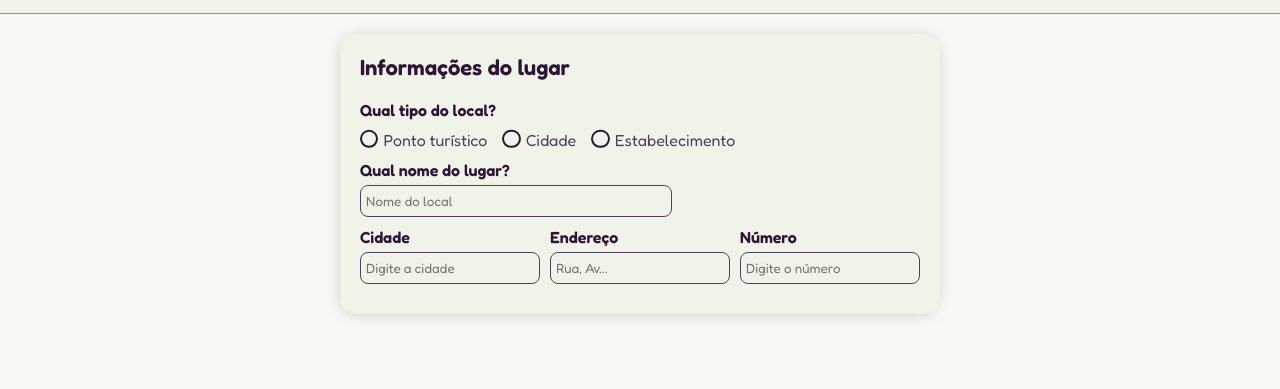
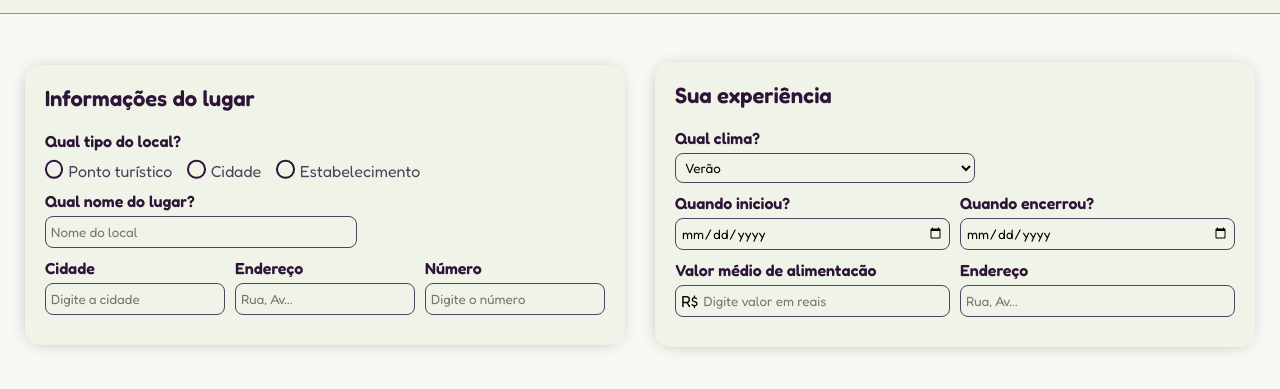
Before and after one commit to muricardoso/gulliver-traveller, a plain HTML site: page index.html in a window 1280 px wide. Shown: the part 85-474 px from the top of the page. Drawn offline with Linux system fonts and the light colour scheme.

Commit message:
inclusao de novos cards e campos

```diff
--- a/css/inputs.css
+++ b/css/inputs.css
@@ -12,15 +12,15 @@
 .container-input-text {
     display: flex;
     flex-direction: column;
+}
 
-}
 .title-card {
     margin-bottom: 20px;
 }
 form {
     padding: 20px;
 }
-.container-input-text input {
+.container-input-text input, .container-fake-input-currency {
     margin-top: 5px;
     height: 20px;
     padding: 5px;
@@ -75,14 +75,50 @@ input[type="radio"]:checked::before {
 } */
 .form-control:focus-within {
     color: var(--color-secondary);
-  }
+}
+select {
+    margin-top: 5px;
+    padding: 5px;
+    border: 1px solid var(--color-secondary);
+    border-radius: 8px;
+    background-color: transparent;
+
+}
+select:focus {
+    outline: 1px solid var(--color-secondary);
+}
+select option {
+    font-size: 16px;
+    color: var(--color-secondary);
+    background-color: var( --color-green-third);
+}
+ option:hover {
+    background-color: var(--color-secondary);
+}
+.container-currency {
+    width: 100%;
+}
+.container-fake-input-currency {
+    display: flex;
+}
+.container-fake-input-currency input {
+    background-color: transparent;
+    border: none;
+    width: 100%;
+    margin-left: 5px;
+}
+.container-fake-input-currency input:focus {
+  outline: none;
+}
+
 @media (max-width: 320px) {
 
 }
 @media (min-width: 600px) {
     #card-cadastro-turistico {
         max-width: 600px;
-        margin: 20px auto;
+        margin: 0 0;
+        width: 100%;
     }
     .container-input-text {
         width: 100%;
@@ -90,8 +126,7 @@ input[type="radio"]:checked::before {
     .orientation-group-inputs {
         flex-direction: row;
     }
-    input {
-
+    input, select {
         max-width: 300px;
     }
 
--- a/css/style.css
+++ b/css/style.css
@@ -51,6 +51,11 @@ a:hover .line-hover {
    background-color: var(--color-primary);
    transition: width .25s ease-in-out;
 }
+.container-select {
+    display: flex;
+    flex-direction: column;
+}
+
 @media (min-width: 600px) {
     .menu-desktop {
         display: flex;
@@ -62,4 +67,14 @@ a:hover .line-hover {
         flex-direction: row;
         margin: auto;
     }
+    #container-forms {
+        display: flex;
+        max-width: 1250px;
+        align-items: center;
+        justify-content: center;
+        margin: 0 auto;
+        gap: 30px;
+        flex-wrap: wrap;
+        margin: 3rem auto;
+    }
 }
--- a/index.html
+++ b/index.html
@@ -44,6 +44,7 @@
       </div>
     </div>
   </header>
+  <div id="container-forms">
     <section id="card-cadastro-turistico" class="background-green-secondary">
       <form action="" method="post">
         <div class="title-card color-primary font-bold fontsize-22">Informações do lugar</div>
@@ -96,8 +97,59 @@
             <input id="local-number" type="text" name="number" placeholder="Digite o número">
           </div>
         </section>
+
       </form>
     </section>
+
+    <section id="card-cadastro-turistico" class="background-green-secondary">
+      <form action="" method="post">
+        <div class="title-card color-primary font-bold fontsize-22">Sua experiência</div>
+        <section class="orientation-group-inputs-radio">
+          <div class="container-select">
+            <label class="color-primary font-bold" for="climate">Qual clima?</label>
+            <select name="climate" id="climate">
+              <option value="inverno">Inverno</option>
+              <option value="verão" selected>Verão</option>
+              <option value="outono">Outono</option>
+              <option value="primavera">Primavera</option>
+            </select>
+          </div>
+        </section>
+        <section class="orientation-group-inputs">
+          <div class="container-input-text">
+            <div>
+              <label for="local-adrees" class="color-primary font-bold">Quando iniciou?</label>
+            </div>
+            <input id="local-name" type="date" name="startDate" placeholder="">
+          </div>
+          <div class="container-input-text">
+            <div>
+              <label for="local-adrees" class="color-primary font-bold">Quando encerrou?</label>
+            </div>
+            <input id="local-name" type="date" name="endDate" placeholder="">
+          </div>
+        </section>
+        <section class="orientation-group-inputs">
+          <div class="container-currency">
+            <div>
+              <label for="local-value" class="color-primary font-bold">Valor médio de alimentacão</label>
+            </div>
+            <div class="container-fake-input-currency">
+              <span>R$</span>
+              <input for="currency-checkbox" id="local-value" type="number" min="1" placeholder="Digite valor em reais"/>
+            </div>
+          </div>
+          <div class="container-input-text">
+            <div>
+              <label for="local-adrees" class="color-primary font-bold">Endereço</label>
+            </div>
+            <input id="local-adrees" type="text" name="adress" placeholder="Rua, Av...">
+          </div>
+        </section>
+
+      </form>
+    </section>
+  </div>
 </body>
 
 </html>
```
Lines whose indentation alone changed are shown as unchanged.
